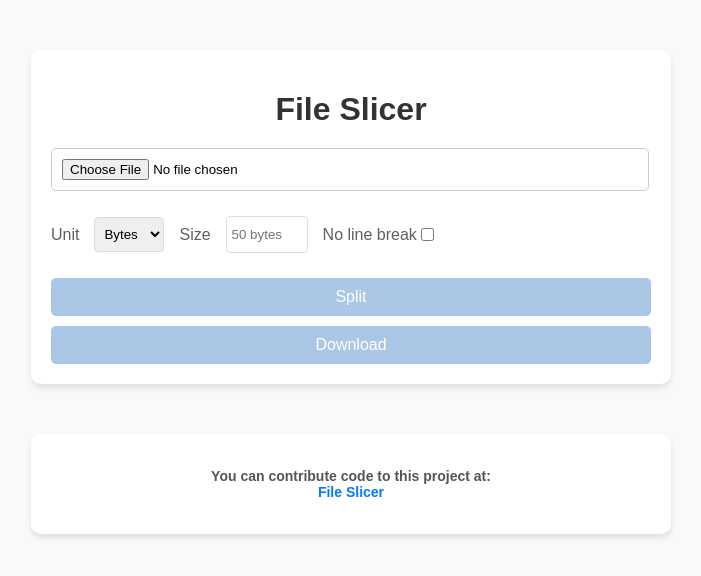
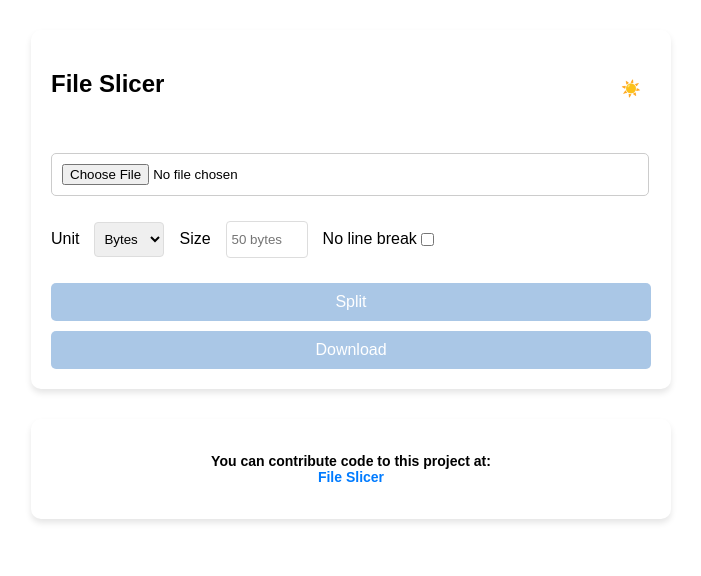
Before and after one commit to LuquinhasMoraes/file-slicer, an Angular app: page / in a window 1280 px wide. Shown: the top 576 px of the page, without its empty margins (289-990 px from the left). Built offline with nearby package versions, Linux system fonts and the light colour scheme.

Commit message:
feat: adding dark mode

```diff
--- a/src/app/app.component.css
+++ b/src/app/app.component.css
@@ -5,17 +5,9 @@
   padding: 0;
 }
 
-.container {
-  max-width: 600px;
-  margin: 50px auto;
-  background-color: #fff;
-  border-radius: 10px;
-  box-shadow: 0 4px 6px rgba(0, 0, 0, 0.1);
-  padding: 20px;
-}
 h1 {
   text-align: center;
-  color: #333;
+  color: var(--text-color);
   margin-bottom: 20px;
 }
 input[type='file'] {
@@ -35,8 +27,9 @@
 }
 
 form > label {
-  color: #5f5f5f
+  color: var(--text-color);
 }
+
 .input-text {
   width: 70px;
   height: 25px;
@@ -68,7 +61,7 @@
 }
 p {
   font-size: 14px;
-  color: #555;
+  color: var(--text-color);
 }
 .files {
   margin-top: 20px;
@@ -95,7 +88,7 @@
   color: #0056b3;
 }
 .totals {
-  margin-top: 20px;
+  margin-top: 30px !important;
   text-align: center;
   font-size: 16px;
   font-weight: bold;
@@ -218,3 +211,88 @@
 .close-modal-button:hover {
   background: #dc2626;
 }
+
+/* Header layout */
+.header {
+  display: flex;
+  justify-content: space-between;
+  align-items: center;
+  padding-bottom: 15px;
+}
+
+/* Dark mode toggle */
+.dark-mode-toggle {
+  background: var(--btn-bg);
+  color: var(--text-color);
+  border: none;
+  padding: 8px;
+  border-radius: 50%;
+  cursor: pointer;
+  transition: background 0.3s;
+  display: flex;
+  align-items: center;
+  justify-content: center;
+  width: 40px;
+  height: 40px;
+}
+
+.dark-mode-toggle:hover {
+  background: var(--btn-hover-bg);
+}
+
+.dark-mode-toggle svg {
+  width: 22px;
+  height: 22px;
+}
+
+:root {
+  --bg-color: #f9f9f9;
+  --text-color: #333;
+  --container-bg: #fff;
+  --border-color: #e0e0e0;
+  --btn-bg: #007bff;
+  --btn-hover-bg: #0056b3;
+  --input-bg: #fff;
+  --input-border: #ccc;
+}
+
+/* Dark mode */
+.dark-mode {
+  --bg-color: #121212;
+  --text-color: #f5f5f5;
+  --container-bg: #1e1e1e;
+  --border-color: #444;
+  --btn-bg: #007bff;
+  --btn-hover-bg: #3399ff;
+  --input-bg: #2a2a2a;
+  --input-border: #555;
+  /* background-color: #1e1e1e;
+  border-color: #555;
+  color: #fff; */
+}
+
+section {
+  font-family: Arial, sans-serif;
+  background-color: var(--bg-color);
+  color: var(--text-color);
+  margin: 0;
+  padding: 0;
+  padding-top: 30px;
+  width: 100%;
+  height: 100vh;
+  transition: background-color 0.3s, color 0.3s;
+}
+
+h1 p {
+  color: var(--text-color);
+}
+
+.container {
+  max-width: 600px;
+  margin: 0px auto;
+  background-color: var(--container-bg);
+  border-radius: 10px;
+  box-shadow: 0 4px 6px rgba(0, 0, 0, 0.1);
+  padding: 20px;
+  transition: background-color 0.3s;
+}
--- a/src/app/app.component.html
+++ b/src/app/app.component.html
@@ -1,5 +1,17 @@
+<section>
   <div class="container">
+    <div class="header">
       <h1>File Slicer</h1>
+      <button class="dark-mode-toggle" (click)="toggleDarkMode()">
+        <span *ngIf="!isDarkMode">
+          ☀️
+        </span>
+        <span *ngIf="isDarkMode">
+          🌙
+        </span>
+      </button>
+    </div>
+
     <input type="file" (change)="onFileSelected($event)" accept=".txt" />
     <div *ngIf="realTotal > 0">
       <p><strong>Total file size:</strong></p>
@@ -16,8 +28,8 @@
         <option value="MB">MB</option>
       </select>
       <label for="chunckSize">Size</label>
-    <input class="input-text" placeholder="50 {{getUnit(form.value.unit).code}}" #chunkSize (input)="setChunkSize(chunkSize)" type="number"
-      formControlName="chunckSize" name="chunckSize">
+      <input class="input-text" placeholder="50 {{getUnit(form.value.unit).code}}" #chunkSize
+        (input)="setChunkSize(chunkSize)" type="number" formControlName="chunckSize" name="chunckSize">
       <br>
       <label for="chunckSize">No line break</label>
       <input type="checkbox" formControlName="canSplitLine" name="canSplitLine" checked id="">
@@ -74,3 +86,5 @@
       <a target="_blank" href="https://github.com/LuquinhasMoraes/file-slicer" className="">File Slicer</a>
     </p>
   </div>
+
+</section>
--- a/src/app/app.component.ts
+++ b/src/app/app.component.ts
@@ -1,4 +1,4 @@
-import { Component } from '@angular/core';
+import { Component, OnInit, Renderer2 } from '@angular/core';
 import { FormBuilder, Validators } from '@angular/forms';
 import * as JSZip from 'jszip';
 import { saveAs } from 'file-saver';
@@ -9,7 +9,7 @@
   templateUrl: './app.component.html',
   styleUrls: ['./app.component.css'],
 })
-export class AppComponent {
+export class AppComponent implements OnInit  {
   file: File = new File([], '');
   progress: number | null = null;
   files: any[] = [];
@@ -38,6 +38,7 @@
   isLoading: boolean = false;
   math = Math;
   getUnit: any;
+  isDarkMode = false;
 
   onPageChanged(event: { page: number; pageSize: number }) {
     this.currentPage = event.page;
@@ -72,13 +73,40 @@
   constructor(
     private formBuilder: FormBuilder,
     private fileService: FileService,
-    public modalService: ModalService
+    public modalService: ModalService,
+    private renderer: Renderer2
   ) {
     this.getUnit = this.fileService.getUnit;
 
     this.fileService.errorsObservable.subscribe((response: ErrorMessage) => {
       this.showError(response.titleMessage, response.detailError);
     })
+  }
+
+  ngOnInit() {
+    const darkModeSetting = localStorage.getItem('darkMode');
+    this.isDarkMode = darkModeSetting === 'enabled';
+    const container = document.querySelector('.container');
+    const section = document.querySelector('section');
+    if (this.isDarkMode) {
+      this.renderer.addClass(container, 'dark-mode');
+      this.renderer.addClass(section, 'dark-mode');
+    }
+  }
+
+  toggleDarkMode() {
+    this.isDarkMode = !this.isDarkMode;
+    const container = document.querySelector('.container');
+    const section = document.querySelector('section');
+    if (this.isDarkMode) {
+      this.renderer.addClass(container, 'dark-mode');
+      this.renderer.addClass(section, 'dark-mode');
+      localStorage.setItem('darkMode', 'enabled');
+    } else {
+      this.renderer.removeClass(container, 'dark-mode');
+      this.renderer.removeClass(section, 'dark-mode');
+      localStorage.setItem('darkMode', 'disabled');
+    }
   }
 
   async downloadAsZip() {
--- a/src/index.html
+++ b/src/index.html
@@ -10,10 +10,10 @@
   <link href="https://cdnjs.cloudflare.com/ajax/libs/font-awesome/6.0.0-beta3/css/all.min.css" rel="stylesheet">
   <style>
     body {
-      font-family: Arial, sans-serif;
-      background-color: #f9f9f9;
       margin: 0;
       padding: 0;
+      width: 100%;
+      height: 100%;
     }
   </style>
 </head>
```
Lines whose indentation alone changed are shown as unchanged.
